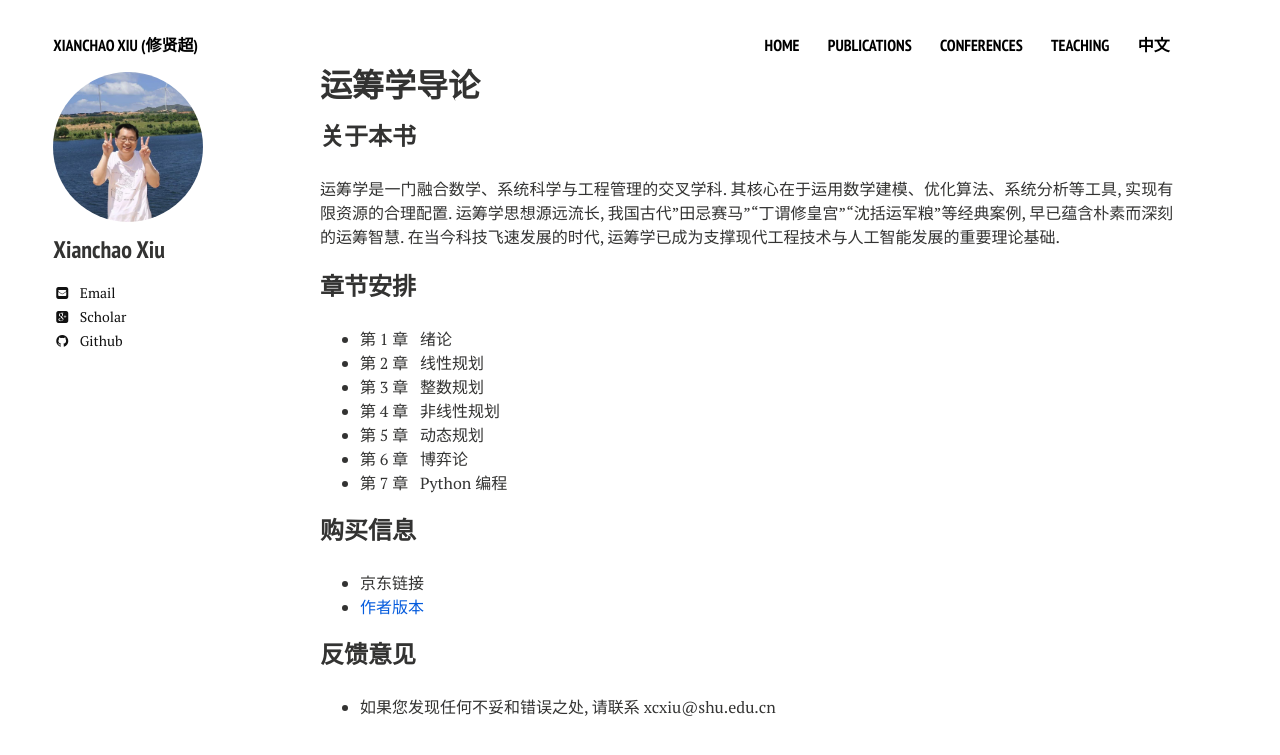
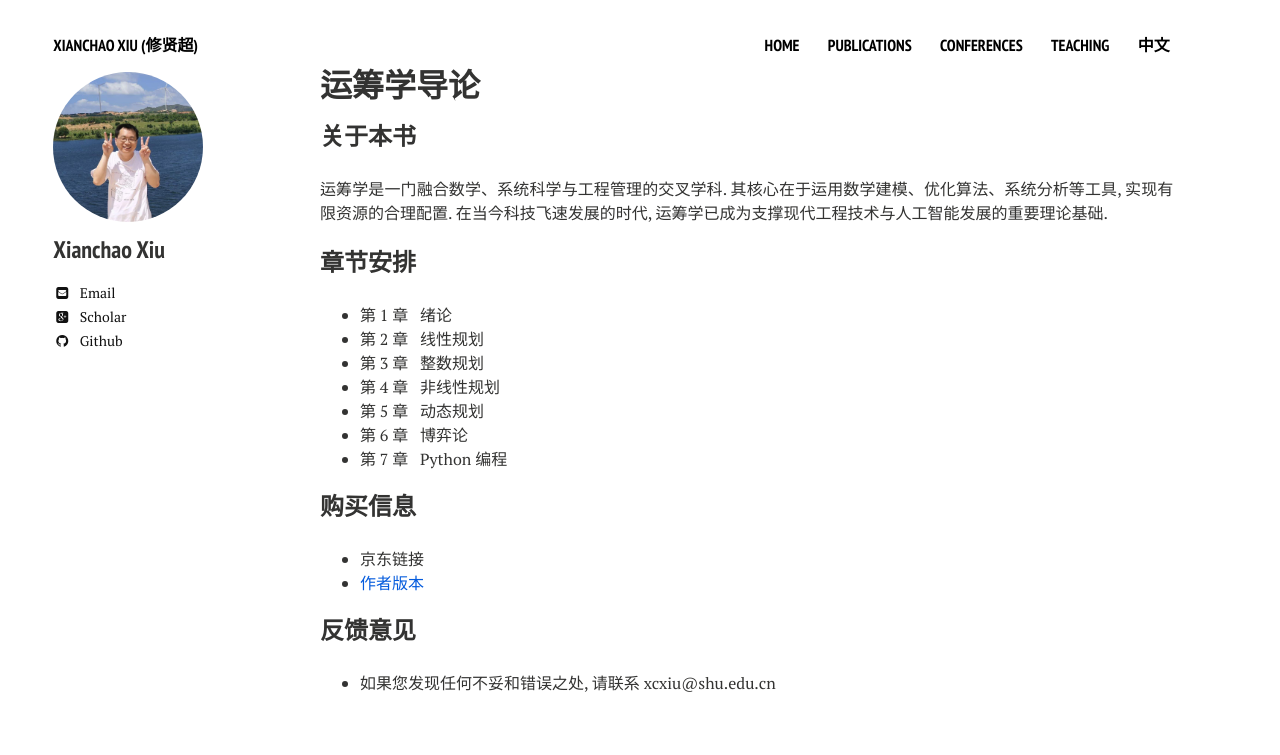
Before and after one commit to xianchaoxiu/xianchaoxiu.github.io, a Jekyll site: the page built from chinese/books/OR/index.md, in a window 1280 px wide. Shown: the top 755 px of the page. Built offline with Jekyll 4.4.1, drawn with Linux system fonts in a browser that asks for light colours; nearby versions of some CDN libraries.

Commit message:
Update index.md

```diff
--- a/chinese/books/OR/index.md
+++ b/chinese/books/OR/index.md
@@ -6,7 +6,7 @@ share: false
 ---
 
 ### 关于本书
-运筹学是一门融合数学、系统科学与工程管理的交叉学科. 其核心在于运用数学建模、优化算法、系统分析等工具, 实现有限资源的合理配置. 运筹学思想源远流长, 我国古代"田忌赛马”“丁谓修皇宫”“沈括运军粮”等经典案例, 早已蕴含朴素而深刻的运筹智慧. 在当今科技飞速发展的时代, 运筹学已成为支撑现代工程技术与人工智能发展的重要理论基础.
+运筹学是一门融合数学、系统科学与工程管理的交叉学科. 其核心在于运用数学建模、优化算法、系统分析等工具, 实现有限资源的合理配置. 在当今科技飞速发展的时代, 运筹学已成为支撑现代工程技术与人工智能发展的重要理论基础.
 
 ### 章节安排
 * 第 1 章 &nbsp;  绪论 <br>
```
